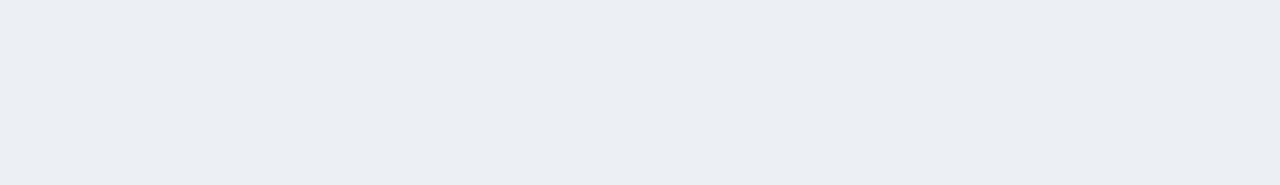
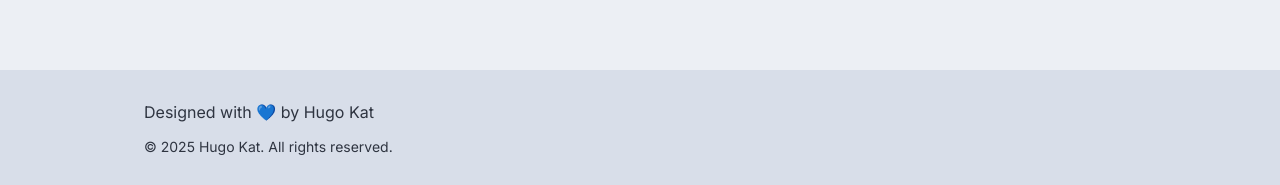
Before and after one commit to hkattt/portfolio, a Next.js app in the folder app/: page / in a window 1280 px wide. Shown: the part 613-798 px from the top of the page. Built offline with nearby package versions, Linux system fonts and the light colour scheme.

Commit message:
Added footer

```diff
--- /dev/null
+++ b/app/app/components/Footer/Footer.module.scss
@@ -0,0 +1,28 @@
+.footer {
+    display: flex;
+    justify-content: center;
+    align-items: center;
+    text-align: left;
+    background-color: var(--background-tertiary);
+    padding: 2rem 0;
+    margin-top: auto;
+
+    div {
+        display: flex;
+        flex-direction: column;
+        gap: 1rem;
+        max-width: var(--content-width);
+        width: 100%;
+        padding: 0 1rem;
+
+        .message {
+            font: var(--body);
+        }
+
+        .copyright {
+            font: var(--small);
+        }
+    }
+
+
+}
--- /dev/null
+++ b/app/app/components/Footer/Footer.tsx
@@ -0,0 +1,16 @@
+import React from "react";
+
+import styles from "./Footer.module.scss";
+
+const Footer = () => {
+  return (
+    <footer className={styles.footer} id="Footer" aria-label="Footer">
+        <div>
+            <p className={styles.message}>Designed with 💙 by Hugo Kat</p>
+            <p className={styles.copyright}>© 2025 Hugo Kat. All rights reserved.</p>
+        </div>
+    </footer>
+  )
+}
+
+export default Footer
--- a/app/app/components/Hero/Hero.module.scss
+++ b/app/app/components/Hero/Hero.module.scss
@@ -1,4 +1,4 @@
-.container {
+.hero {
     display: grid;
     grid-template-columns: 1.5fr 1fr;
     gap: 50px 50px;
--- a/app/app/components/Hero/Hero.tsx
+++ b/app/app/components/Hero/Hero.tsx
@@ -6,8 +6,7 @@ import styles from "./Hero.module.scss";
 
 const Hero = () => {
   return (
-    <section id="Hero" aria-label="Hero">
-        <div className={styles.container}>
+    <section className={styles.hero}id="Hero" aria-label="Hero">
             <div>
                 <h1>
                     Hey! I&apos;m <span>Hugo Kat </span>
@@ -36,7 +35,6 @@ const Hero = () => {
                 </span>
             </div>
             <Image className={styles.picture} src="/hugo.png" alt="Hugo Profile Picture" width={0} height={0} sizes="100vw" style={{width: "100%", height: "auto"}}/>
-        </div>
     </section>
   )
 }
--- a/app/app/page.tsx
+++ b/app/app/page.tsx
@@ -1,9 +1,11 @@
-import Content from "./components/Content/Content"
+import Content from "./components/Content/Content";
+import Footer from "./components/Footer/Footer";
 
 export default function Main() {
   return (
     <main>
       <Content></Content>
+      <Footer></Footer>
     </main>
   )
 }
```
